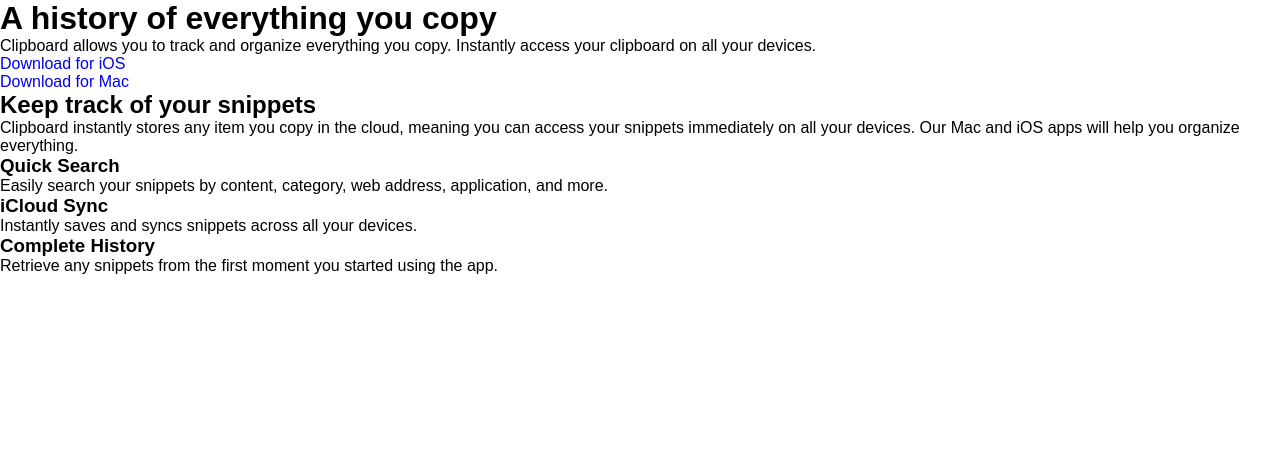
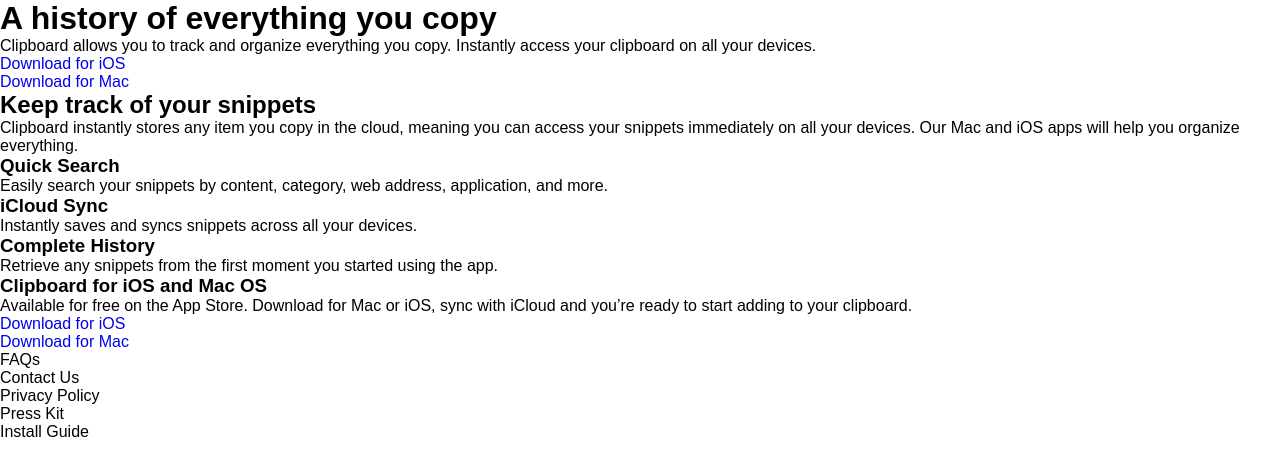
Before and after one commit to Oleksandr-Berd/clipboard, a React (Vite) app: page / in a window 1280 px wide. Shown: the top 476 px of the page. Built offline with nearby package versions, Linux system fonts and the light colour scheme.

Commit message:
fix links

```diff
--- a/src/App.jsx
+++ b/src/App.jsx
@@ -1,4 +1,7 @@
+import Download from "./components/Download/Download";
+import Partners from "./components/Partners/Partners";
 import Snippets from "./components/Snippets/Snippets";
+import Footer from "./layouts/Footer/Footer";
 import Header from "./layouts/Header/Heaeder";
 
 function App() {
@@ -6,6 +9,9 @@
     <div>
       <Header />
       <Snippets />
+      <Partners/>
+      <Download/>
+      <Footer/>
     </div>
   );
 }
--- a/src/components/Download/Download.jsx
+++ b/src/components/Download/Download.jsx
@@ -1,4 +1,4 @@
-import DownloadButtons from "../DownloadButtons/DownloadButtons";
+import DownloadLinks from "../DownloadLinks/DownloadLinks";
 
 const Download = () => {
   return (
@@ -8,7 +8,7 @@
         Available for free on the App Store. Download for Mac or iOS, sync with
         iCloud and you’re ready to start adding to your clipboard.
       </p>
-      <DownloadButtons />
+      <DownloadLinks />
     </div>
   );
 };
--- a/src/components/DownloadButtons/DonwloadButtons.js
+++ /dev/null
@@ -1,3 +0,0 @@
-import styled from "@emotion/styled";
-
-export const DownloadButtonsStyled = styled.ul``;
--- a/src/components/DownloadButtons/DownloadButtons.jsx
+++ /dev/null
@@ -1,16 +0,0 @@
-import * as SC from "./DonwloadButtons";
-
-const DownloadButtons = () => {
-  return (
-    <SC.DownloadButtonsStyled>
-      <li>
-        <a href="#">Download for iOS</a>
-      </li>
-      <li>
-        <a href="#">Download for Mac</a>
-      </li>
-    </SC.DownloadButtonsStyled>
-  );
-};
-
-export default DownloadButtons;
--- /dev/null
+++ b/src/components/DownloadLinks/DonwloadLinks.js
@@ -0,0 +1,3 @@
+import styled from "@emotion/styled";
+
+export const DownloadLinksStyled = styled.ul``;
--- /dev/null
+++ b/src/components/DownloadLinks/DownloadLinks.jsx
@@ -0,0 +1,16 @@
+import * as SC from "./DonwloadLinks";
+
+const DownloadLinks = () => {
+  return (
+    <SC.DownloadLinksStyled>
+      <li>
+        <a href="#">Download for iOS</a>
+      </li>
+      <li>
+        <a href="#">Download for Mac</a>
+      </li>
+    </SC.DownloadLinksStyled>
+  );
+};
+
+export default DownloadLinks;
--- a/src/components/Hero/Hero.jsx
+++ b/src/components/Hero/Hero.jsx
@@ -1,4 +1,4 @@
-import DownloadButtons from "../DownloadButtons/DownloadButtons";
+import DownloadLinks from "../DownloadLinks/DownloadLinks";
 
 const Hero = () => {
   return (
@@ -8,7 +8,7 @@
         Clipboard allows you to track and organize everything you copy.
         Instantly access your clipboard on all your devices.
       </p>
-      <DownloadButtons />
+      <DownloadLinks />
     </div>
   );
 };
```
